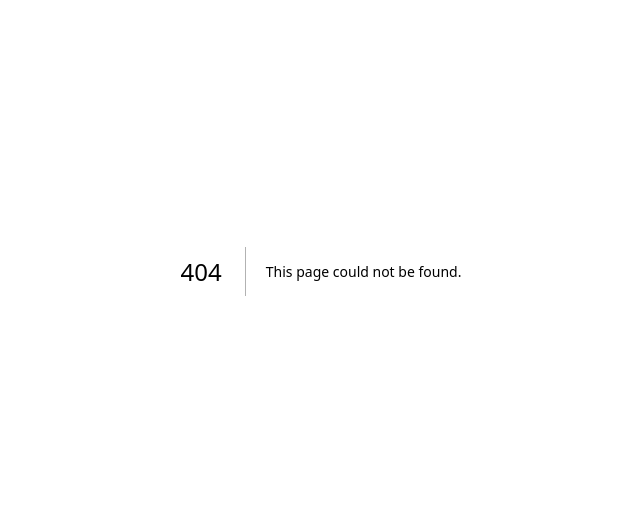
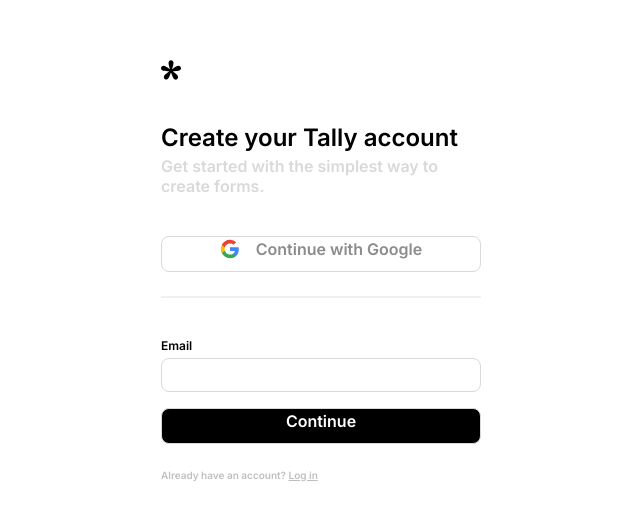
Before and after one commit to chrollo-lucifer-12/tally, a Next.js app: page /signup in a window 1280 px wide. Before the commit this address had no page. Shown: the part 129-648 px from the top of the page, without its empty margins (319-959 px from the left). Built offline with nearby package versions, Linux system fonts and the light colour scheme.

Commit message:
added signup page

```diff
--- /dev/null
+++ b/src/app/(auth)/layout.tsx
@@ -0,0 +1,9 @@
+import {ReactNode} from "react";
+
+const Layout = ({children} : {children : ReactNode}) =>{
+    return <main className="min-h-screen bg-white flex items-center justify-center">
+        {children}
+    </main>
+}
+
+export default Layout
--- /dev/null
+++ b/src/app/(auth)/signup/page.tsx
@@ -0,0 +1,33 @@
+"use client"
+
+import Link from "next/link";
+import Image from "next/image";
+import CustomButton from "@/components/custom-button";
+import CustomInput from "@/components/custom-input";
+
+const SignupPage = () => {
+    return <div className={"w-full max-w-[320px]"}>
+        <header className={"flex flex-col gap-y-10 justify-center"}>
+            <Link href={"/"} className={"bg-transparent text-gray-7"}>
+                <Image src={"/icon-2.svg"} alt={"icon"} width={20} height={20} className={"filter text-gray-7"}/>
+            </Link>
+            <span>
+            <p className={"text-black text-[24px] font-[700]"}>Create your Tally account</p>
+            <p className={"text-gray-5 text-[16px] font-[600] mt-10px leading-[1.25]"}>Get started with the simplest way to create forms.</p>
+            </span>
+        </header>
+        <section className={"flex flex-col gap-y-4 mt-10"}>
+            <CustomButton src={"/google-svg.svg"} title={"Continue with Google"}/>
+        </section>
+        <div className={"border border-gray-4 mt-6"}/>
+        <section className={"flex flex-col gap-y-4 mt-10"}>
+            <CustomInput name={"name"} type={"email"} label={"Email"}/>
+            <CustomButton title={"Continue"} cn={"bg-black text-white hover:text-white hover:bg-gray-900"} />
+        </section>
+        <section className={"mt-6"}>
+            <p className={"text-[10px] text-gray-6"}>Already have an account? <Link className={"underline hover:text-gray-7 transition duration-200"} href={"/login"}>Log in</Link></p>
+        </section>
+    </div>
+}
+
+export default SignupPage
--- a/src/app/(website)/page.tsx
+++ b/src/app/(website)/page.tsx
@@ -11,6 +11,7 @@
 import Footer from "@/components/home/footer";
 
 const Page = () => {
+
     return <div>
         <Navbar/>
         <HeroBanner/>
--- /dev/null
+++ b/src/components/custom-button/index.tsx
@@ -0,0 +1,21 @@
+"use client"
+
+import Image from "next/image";
+
+interface CustomButtonProps {
+    src ?: string
+    title : string
+    cn ?: string
+}
+
+const CustomButton = ({src, title, cn} : CustomButtonProps) => {
+    return <button
+        className={`border-[1px] border-gray-5 rounded-[8px] flex justify-center h-[36px] pl-[0.9em] pr-[0.9em] text-gray-7 cursor-pointer hover:bg-gray-100 hover:text-black transition duration-200 ${cn}`}>
+        <div className={`w-[70%] flex items-center ${src ? "justify-between" : "justify-center"}`}>
+            {src && (<Image src={src} alt={"icon"} width={20} height={20}/>)}
+            <p>{title}</p>
+        </div>
+    </button>
+}
+
+export default CustomButton
--- /dev/null
+++ b/src/components/custom-input/index.tsx
@@ -0,0 +1,20 @@
+"use client"
+
+interface CustomInputProps {
+    name : string
+    label ?: string
+    type : "email"
+    placeholder?: string
+    cn ?: string
+}
+
+const CustomInput = ({label, name, placeholder, type, cn} : CustomInputProps) => {
+    return <div className={"flex flex-col gap-y-1"}>
+        {
+            label && <label htmlFor={name} className={"text-black font-semibold text-xs"}>{label}</label>
+        }
+        <input id={name} name={name} type={type} placeholder={placeholder} className={`border-[1px] border-gray-5 rounded-[8px] text-black  pl-[0.9em] pr-[0.9em] pt-1 pb-1 hover:shadow-xs transition duration-200 ${cn}`} />
+    </div>
+}
+
+export default CustomInput
--- a/src/components/home/navbar/index.tsx
+++ b/src/components/home/navbar/index.tsx
@@ -2,6 +2,7 @@
 
 import Image from "next/image";
 import {useRouter} from "next/navigation";
+import Link from "next/link";
 
 const routes = [
     { label: "Pricing", href: "/pricing", showOnMobile: false },
@@ -22,8 +23,8 @@
         <div className={"flex gap-x-2"}>
             {
                 routes.map((route,i) => (
-                    <a key={i} href={route.href}
-                       className={` ${i==3 ? "text-white bg-blue-500 hover:bg-blue-800" : "text-gray-7 hover:bg-gray-3 hover:text-gray-9"} font-[600] pt-1 pr-[0.7em] pb-1 pl-[0.7em] text-[14px] rounded-[7px]  flex items-center justify-center gap-x-[0.6em] gap-y-[0.6em] transition duration-200 focus:ring-2 focus:ring-blue-500 ${route.showOnMobile ? "block" : "hidden md:block"}`}>{route.label}</a>
+                    <Link key={i} href={route.href}
+                       className={` ${i==3 ? "text-white bg-blue-500 hover:bg-blue-800" : "text-gray-7 hover:bg-gray-3 hover:text-gray-9"} font-[600] pt-1 pr-[0.7em] pb-1 pl-[0.7em] text-[14px] rounded-[7px]  flex items-center justify-center gap-x-[0.6em] gap-y-[0.6em] transition duration-200 focus:ring-2 focus:ring-blue-500 ${route.showOnMobile ? "block" : "hidden md:block"}`}>{route.label}</Link>
                 ))
             }
         </div>
```
Also changed, not shown: public/google-svg.svg (added), public/icon-2.svg (added).
